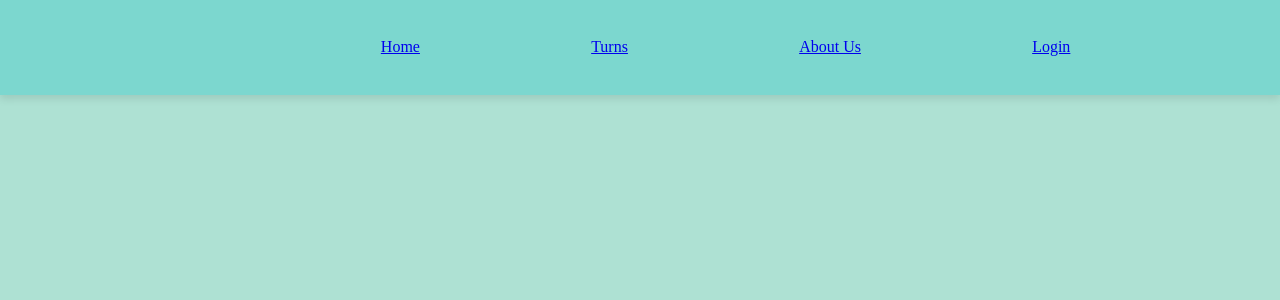
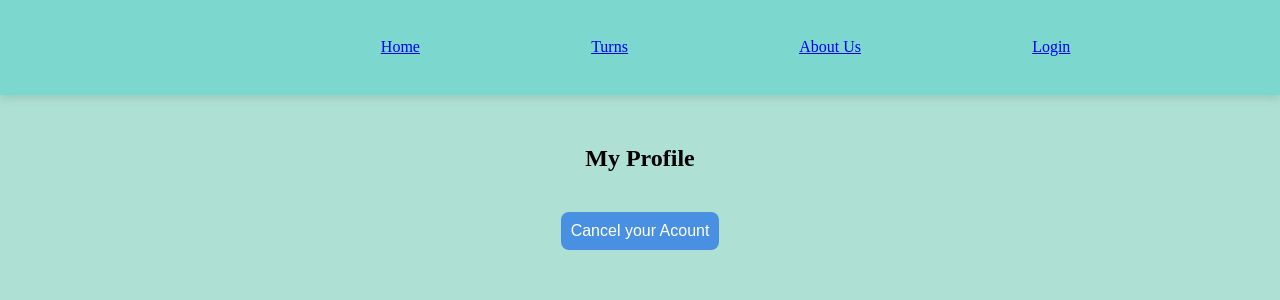
Before and after one commit to AleFalces/ShiftManager-Proyect, a React (Vite) app in the folder front/Turns-Proyect-Front/: page /userPanel in a window 1280 px wide. Shown: the top 300 px of the page. Built offline with nearby package versions, Linux system fonts and the light colour scheme.

Commit message:
user Panel

```diff
--- a/front/Turns-Proyect-Front/package.json
+++ b/front/Turns-Proyect-Front/package.json
@@ -15,7 +15,8 @@
     "react": "^19.0.0",
     "react-dom": "^19.0.0",
     "react-redux": "^9.2.0",
-    "react-router-dom": "^7.3.0"
+    "react-router-dom": "^7.3.0",
+    "redux-persist": "^6.0.0"
   },
   "devDependencies": {
     "@eslint/js": "^9.21.0",
--- a/front/Turns-Proyect-Front/redux/userSlice.js
+++ b/front/Turns-Proyect-Front/redux/userSlice.js
@@ -3,16 +3,16 @@ import { createSlice } from "@reduxjs/toolkit";
 const userSlice = createSlice({
   name: "user",
   initialState: {
-    users: {},
+    user: {},
     isAuthenticated: false,
   },
   reducers: {
     userLogin: (state, action) => {
-      state.users = action.payload;
+      state.user = action.payload;
       state.isAuthenticated = true;
     },
     cancelTurn: (state, action) => {
-      state.users.turns = state.users.turns.filter(
+      state.user.turns = state.user.turns.filter(
         (turn) => turn.turnId !== action.payload
       );
     },
--- a/front/Turns-Proyect-Front/src/App.jsx
+++ b/front/Turns-Proyect-Front/src/App.jsx
@@ -6,6 +6,7 @@ import AvailableTurns from "./views/AvailableTurns/AvailableTurns";
 import RegisterForm from "./views/RegisterForm/RegisterForm";
 import { Route, Routes } from "react-router-dom";
 import Myturns from "./views/MyTurns/MyTurns";
+import UserPanel from "./components/UserPanel/UserPanel";
 
 function App() {
   return (
@@ -17,6 +18,7 @@ function App() {
         <Route path={"/myturns"} element={<Myturns />} />
         <Route path={"/register"} element={<RegisterForm />} />
         <Route path={"/login"} element={<LoginForm />} />
+        <Route path={"/userPanel"} element={<UserPanel />} />
         <Route path={"/about"} element={<Home />} />
       </Routes>
     </>
--- a/front/Turns-Proyect-Front/src/components/NavBar/Navbar.jsx
+++ b/front/Turns-Proyect-Front/src/components/NavBar/Navbar.jsx
@@ -33,7 +33,7 @@ let Navbar = () => {
       )}
 
       {user === true ? (
-        <Link to="/register">
+        <Link to="/userPanel">
           <span>User Panel</span>
         </Link>
       ) : (
--- a/front/Turns-Proyect-Front/src/components/PopUp/PopUp.jsx
+++ b/front/Turns-Proyect-Front/src/components/PopUp/PopUp.jsx
@@ -15,10 +15,9 @@ export const PopUp = ({ turnData, setPopUp }) => {
     setPopUp(false);
   };
 
-  console.log(user.users.turns);
   const handleConfirm = async () => {
     const confirmData = {
-      id: user.users.id,
+      id: user.user.id,
       turnId: turnId,
     };
 
--- a/front/Turns-Proyect-Front/src/components/PopUp/PopUp.module.css
+++ b/front/Turns-Proyect-Front/src/components/PopUp/PopUp.module.css
@@ -1,15 +1,14 @@
 .modal {
   position: absolute;
   display: flex;
-  border-radius: 5px;
   flex-direction: column;
-
   width: 500px;
   height: 400px;
   align-items: center;
   justify-content: space-evenly;
   background-color: #16c1c8;
-  box-shadow: 0 4px 15px rgba(0, 0, 0, 0.1);
+  border-radius: 20px;
+  box-shadow: 0 4px 8px rgba(0, 0, 0, 0.1);
   z-index: 5;
 }
 
--- /dev/null
+++ b/front/Turns-Proyect-Front/src/components/UserPanel/UserPanel.jsx
@@ -0,0 +1,21 @@
+import React from "react";
+import { useSelector } from "react-redux";
+import styles from "./UserPanel.module.css";
+
+function UserPanel() {
+  const { name, phone, email } = useSelector((state) => state.users.user);
+
+  return (
+    <div className={styles.profielContainer}>
+      <div>
+        <h2>My Profile</h2>
+        <p>{name}</p>
+        <p>{email}</p>
+        <p>{phone}</p>
+      </div>
+      <button>Cancel your Acount</button>
+    </div>
+  );
+}
+
+export default UserPanel;
--- /dev/null
+++ b/front/Turns-Proyect-Front/src/components/UserPanel/UserPanel.module.css
@@ -0,0 +1,7 @@
+.profielContainer {
+  width: 100vw;
+  display: flex;
+  flex-direction: column;
+  align-items: center;
+  margin-top: 30px;
+}
--- a/front/Turns-Proyect-Front/src/main.jsx
+++ b/front/Turns-Proyect-Front/src/main.jsx
@@ -4,6 +4,7 @@ import "./index.css";
 import App from "./App.jsx";
 import { BrowserRouter } from "react-router-dom";
 import { Provider } from "react-redux";
+import { PersistGate } from "redux-persist/integration/react";
 
 createRoot(document.getElementById("root")).render(
   <Provider store={store}>
--- a/front/Turns-Proyect-Front/src/views/MyTurns/Myturns.jsx
+++ b/front/Turns-Proyect-Front/src/views/MyTurns/Myturns.jsx
@@ -3,8 +3,8 @@ import Turn from "../../components/Turn/Turn";
 import styles from "./Myturns.module.css";
 
 const Myturns = () => {
-  let turnsToUser = useSelector((state) => state.users.users.turns);
-  console.log(styles);
+  let turnsToUser = useSelector((state) => state.users.user.turns);
+
   return (
     <div className={styles.container}>
       <div className={styles.turnsContainer}>
```
Also changed, not shown: front/Turns-Proyect-Front/src/views/LoginForm/LoginForm.module.css (+0 -21 lines), 7 other files (tests, documents, lock files or other folders).
